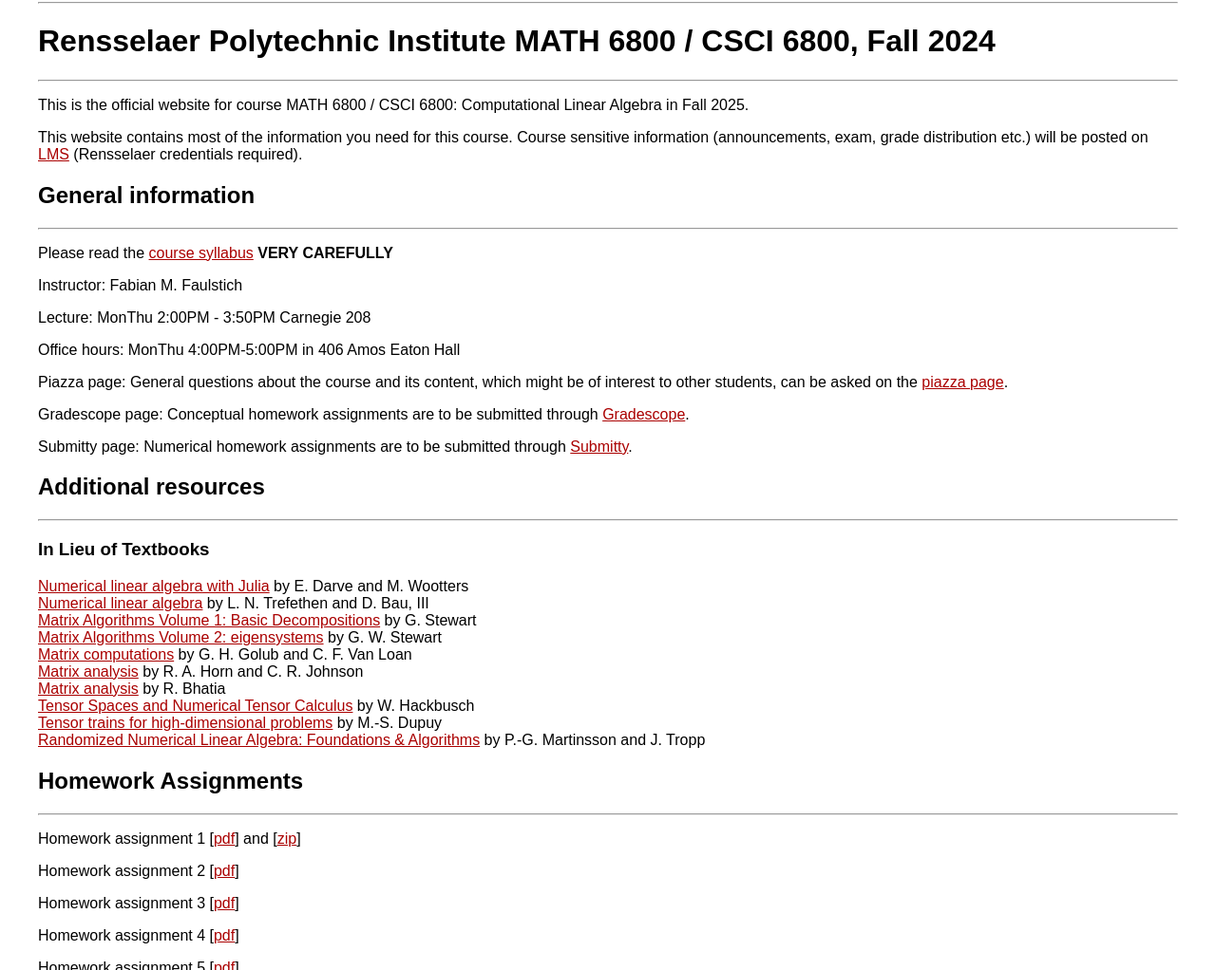
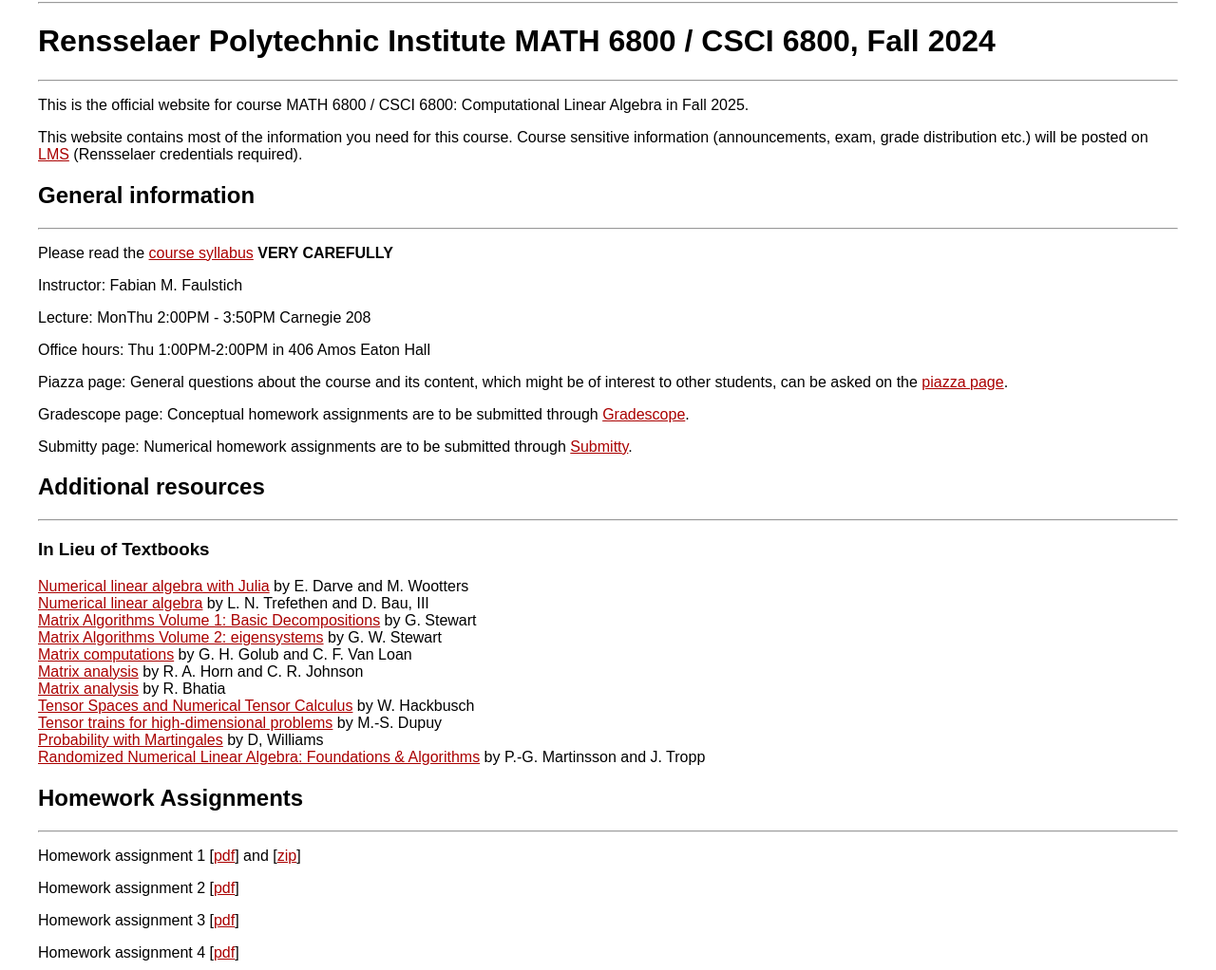
Before and after one commit to FabianFaulstich/MATH6800_2025, a plain HTML site: page index.html in a window 1280 px wide. Shown: the part 78-1100 px from the top of the page at 95% size. Drawn offline with nearby package versions, Linux system fonts and the light colour scheme.

Commit message:
added williams book

```diff
--- a/index.html
+++ b/index.html
@@ -76,7 +76,7 @@
 
 <p>Lecture: MonThu 2:00PM - 3:50PM Carnegie 208</p>
 
-<p>Office hours: MonThu 4:00PM-5:00PM in 406 Amos Eaton Hall</p>
+<p>Office hours: Thu 1:00PM-2:00PM in 406 Amos Eaton Hall</p>
 
 <p>Piazza page: General questions about the course and its content, which might be of interest to other students, can be asked on the
 <a href="https://piazza.com/rpi/fall2025/math6800csci6800" style="color: rgb(170, 0, 0)" target="_blank">piazza page</a>.
@@ -140,6 +140,10 @@
 by M.-S. Dupuy<br>
 
 
+<a href="https://www.cambridge.org/highereducation/books/probability-with-martingales/B4CFCE0D08930FB46C6E93E775503926#overview" style="color: rgb(170, 0, 0)" target="_blank">
+Probability with Martingales</a>
+by D, Williams<br>
+
 <a href="https://arxiv.org/abs/2002.01387" style="color: rgb(170, 0, 0)" target="_blank">
 Randomized Numerical Linear Algebra: Foundations & Algorithms</a>
 by P.-G. Martinsson and J. Tropp<br>
```
